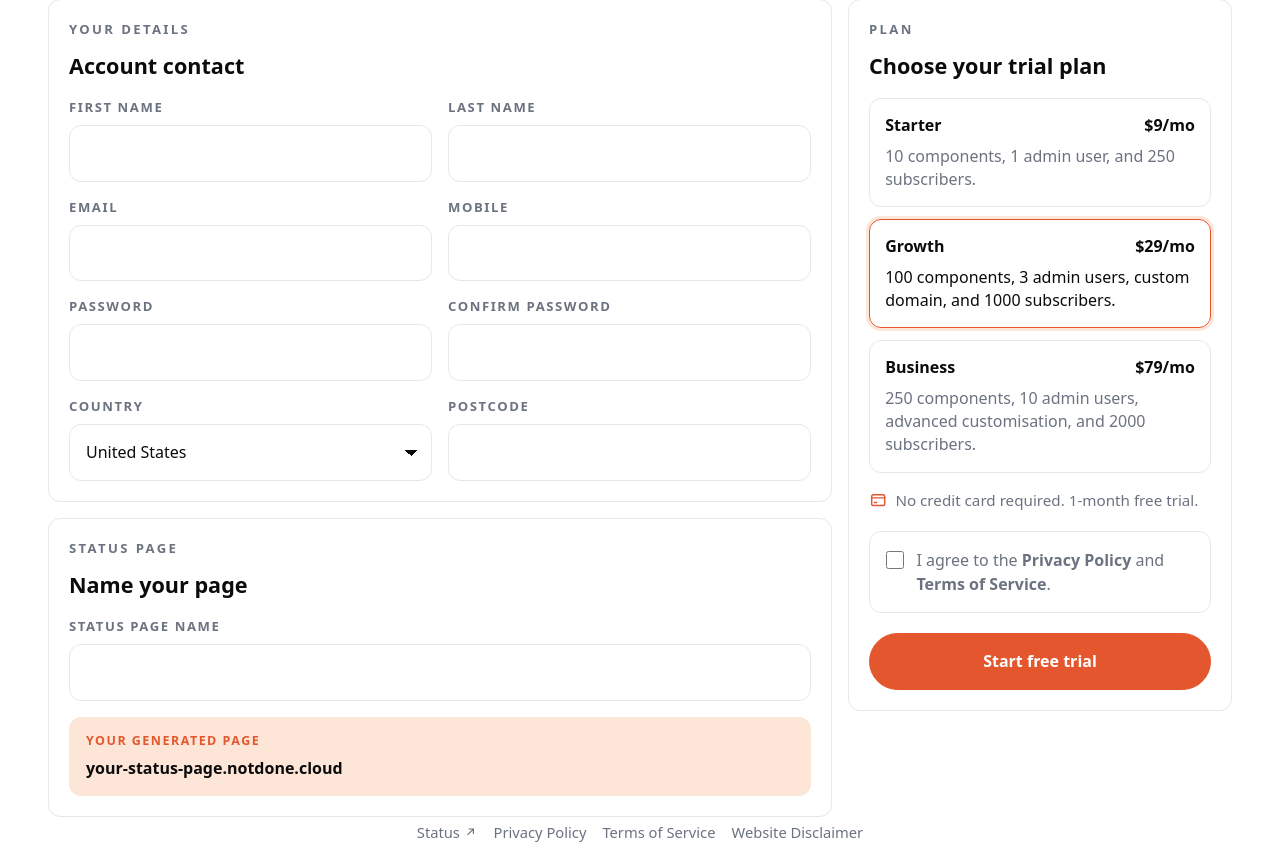
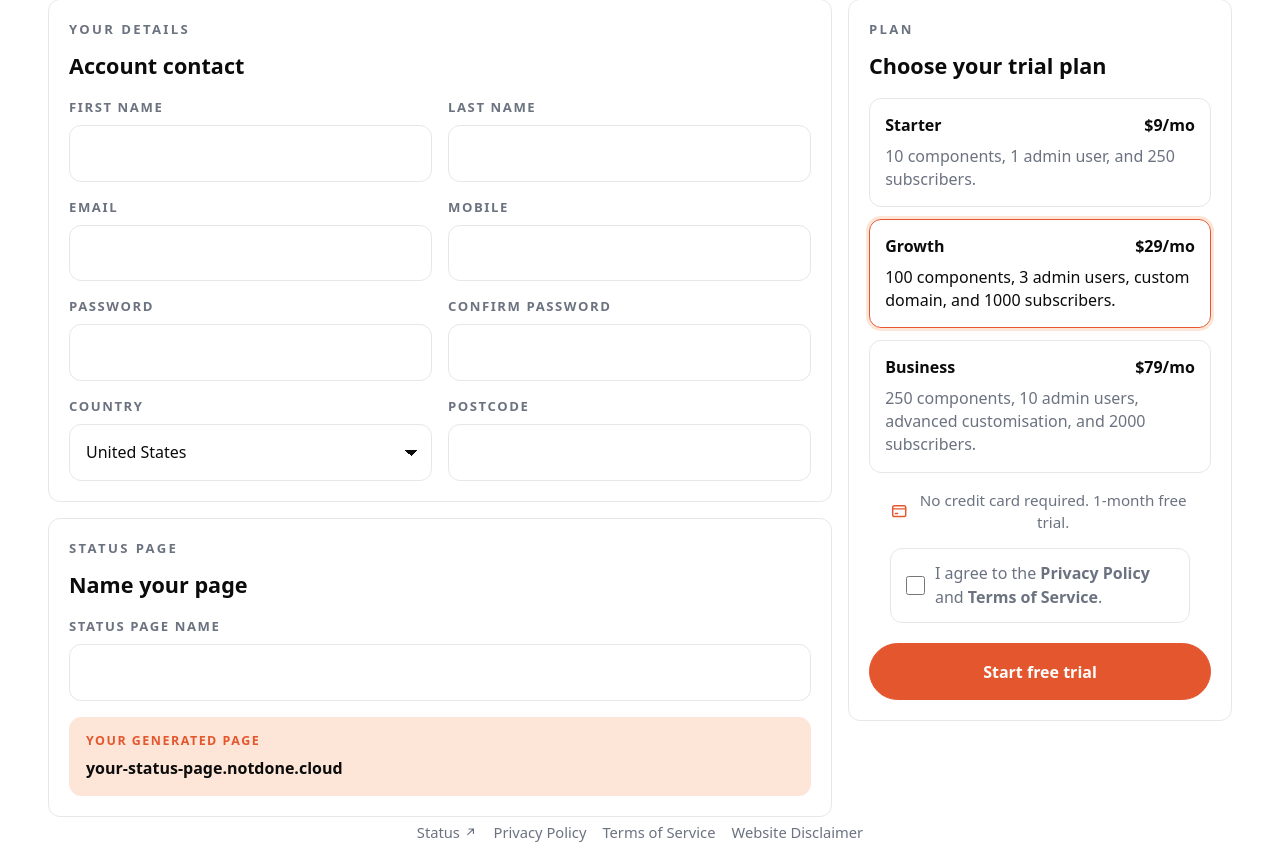
Before and after one commit to notdonedotau/website, a Laravel app: page /get-started in a window 1280 px wide. Shown: the part 439-1300 px from the top of the page. Run offline with Laravel 12, Linux system fonts and the light colour scheme; style sheets or scripts are compiled from the project's sources.

Commit message:
turnstile display fix

```diff
--- a/resources/css/app.css
+++ b/resources/css/app.css
@@ -696,6 +696,8 @@ a:hover {
 }
 
 .turnstile-field {
+    display: flex;
+    justify-content: center;
     min-height: 4.1rem;
 }
 
@@ -784,21 +786,20 @@ a:hover {
 .agreement-field {
     display: grid;
     grid-template-columns: auto minmax(0, 1fr);
-    gap: 0.75rem;
-    align-items: start;
-    margin-top: 1rem;
+    gap: 0.65rem;
+    align-items: center;
+    margin-top: 0;
     border: 1px solid var(--border);
     border-radius: 0.75rem;
     background: var(--color-card-bg);
-    padding: 1rem;
-    color: var(--muted);
-    line-height: 1.5;
+    padding: 0.85rem 0.95rem;
+    color: var(--muted);
+    line-height: 1.45;
 }
 
 .agreement-field input {
     width: 1.15rem;
     height: 1.15rem;
-    margin-top: 0.15rem;
     accent-color: var(--color-primary);
 }
 
@@ -809,6 +810,17 @@ a:hover {
 .get-started-plan {
     position: sticky;
     top: 1rem;
+}
+
+.get-started-plan > .trial-note,
+.get-started-plan > .agreement-field,
+.get-started-plan > .turnstile-field {
+    width: min(100%, 18.75rem);
+    margin-inline: auto;
+}
+
+.get-started-plan > .turnstile-field {
+    margin-top: 0.75rem;
 }
 
 .plan-options {
@@ -856,16 +868,19 @@ a:hover {
 }
 
 .get-started-plan__note {
-    margin: 1rem 0 0;
+    margin-top: 1rem;
+    margin-bottom: 0.85rem;
     color: var(--muted);
     font-size: 0.95rem;
     line-height: 1.5;
 }
 
 .trial-note {
-    display: inline-flex;
+    display: flex;
     align-items: center;
+    justify-content: center;
     gap: 0.5rem;
+    text-align: center;
 }
 
 .trial-note__icon {
```
